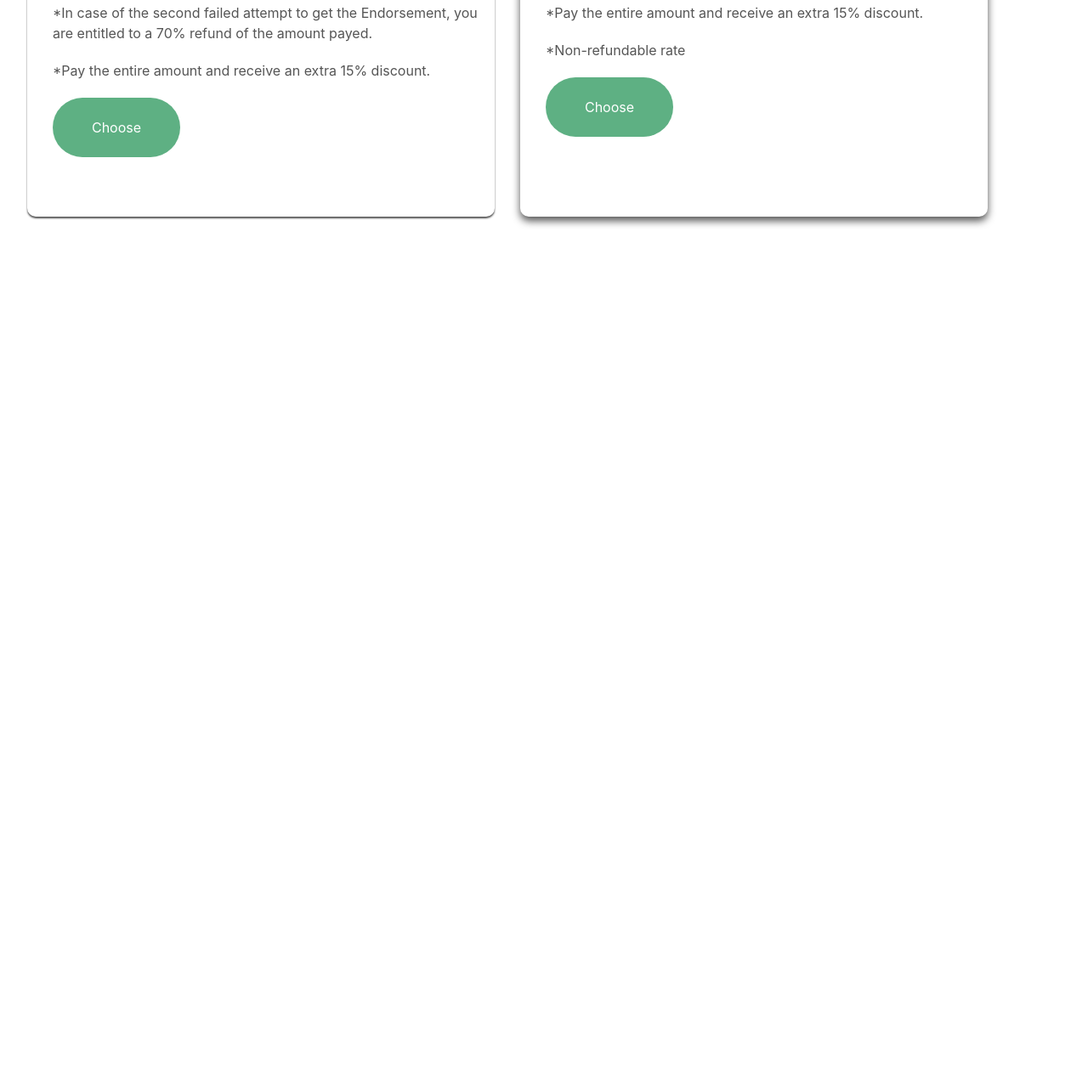
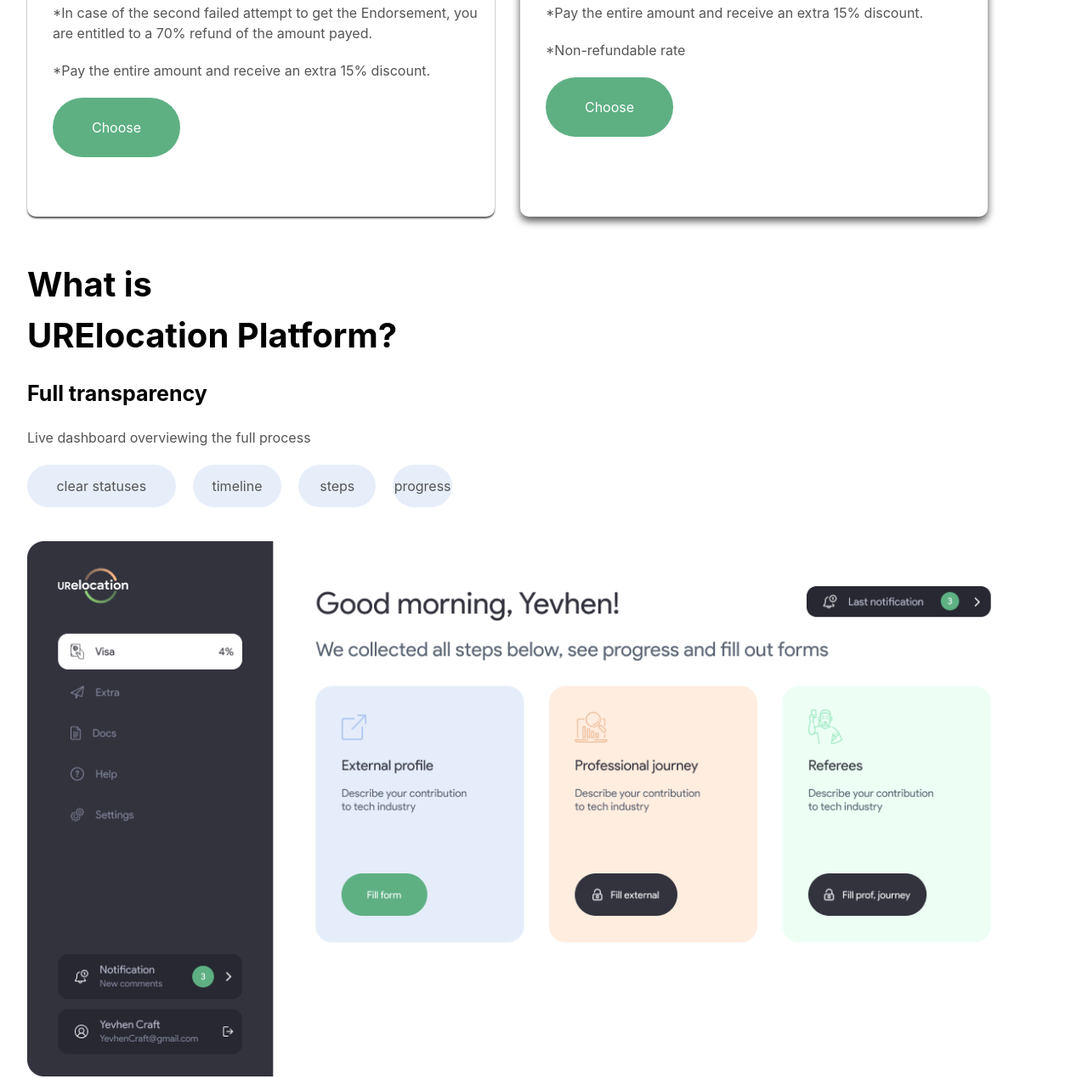
Before and after one commit to Sobirjon08/home-work-vik-3-day-3, a website: page index.html in a window 1280 px wide. Shown: the part 2995-4265 px from the top of the page at 85% size. Before the commit the page ends 3300 px from the top, so only its background shows below. Drawn offline with nearby package versions, Linux system fonts and the light colour scheme; files that its build step writes are made by us from their sources.

Commit message:
section 2

```diff
--- a/index.html
+++ b/index.html
@@ -196,5 +196,21 @@
             </div>
         </nav>
     </section>
+    <section class="w-[100%] h-[600px] lg:h-[1000px] bg-[#FFBB8A] lg:bg-[white] flex">
+        <nav class="w-[95%] lg:min-w-[1200px] lg:h-[1000px] m-auto flex flex-col gap-[40px]">
+            <div class="lg:w-[500px] lg:h-[3    50px] flex flex-col gap-[20px]">
+                <h1 class="text-[40px] font-bold">What is <br> URElocation Platform?</h1>
+                <h3 class="text-[25px] font-bold">Full transparency</h3>
+                <p class="text-[#555555]">Live dashboard overviewing the full process</p>
+                <div class="flex items-center overflow-x-scroll no-scrollbar  gap-[20px]">
+                    <div class="w-[250px] h-[50px] lg:w-[150] flex items-center justify-center rounded-[30px] bg-[#E7EEFA] text-[#555555]">clear statuses</div>
+                    <div class="w-[150px] h-[50px] lg:w-[130] flex items-center justify-center rounded-[30px] bg-[#E7EEFA] text-[#555555]">timeline</div>
+                    <div class="w-[130px] h-[50px] lg:w-[100] flex items-center justify-center rounded-[30px] bg-[#E7EEFA] text-[#555555]">steps</div>
+                    <div class="w-[100px] h-[50px] lg:w-[100] flex items-center justify-center rounded-[30px] bg-[#E7EEFA] text-[#555555]">progress</div>
+                </div>
+            </div>
+            <img src="./imgs/Group 1156 (1).png" alt="">
+        </nav>
+    </section>
 </body>
 </html>
```
Also changed, not shown: imgs/Group 1156 (1).png (added).
